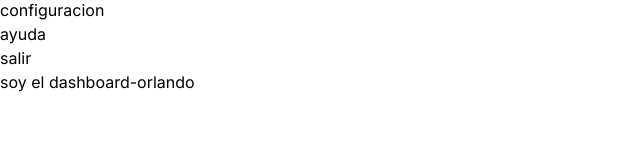
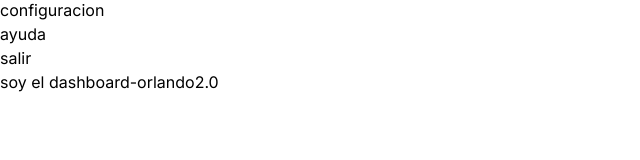
Before and after one commit to No-Country/c12-27-m-node-react, a Next.js app in the folder inventra/: page /dashboard in a window 1280 px wide. Shown: the part 122-282 px from the top of the page, without its empty margins (0-640 px from the left). Built offline with nearby package versions, Linux system fonts and the light colour scheme.

Commit message:
probando push a frontend

```diff
--- a/inventra/app/dashboard/page.jsx
+++ b/inventra/app/dashboard/page.jsx
@@ -1,5 +1,5 @@
 export default function Dashboard() {
     return (
-        <h1>soy el dashboard-orlando </h1>
+        <h1>soy el dashboard-orlando2.0 </h1>
     )
 }
```
